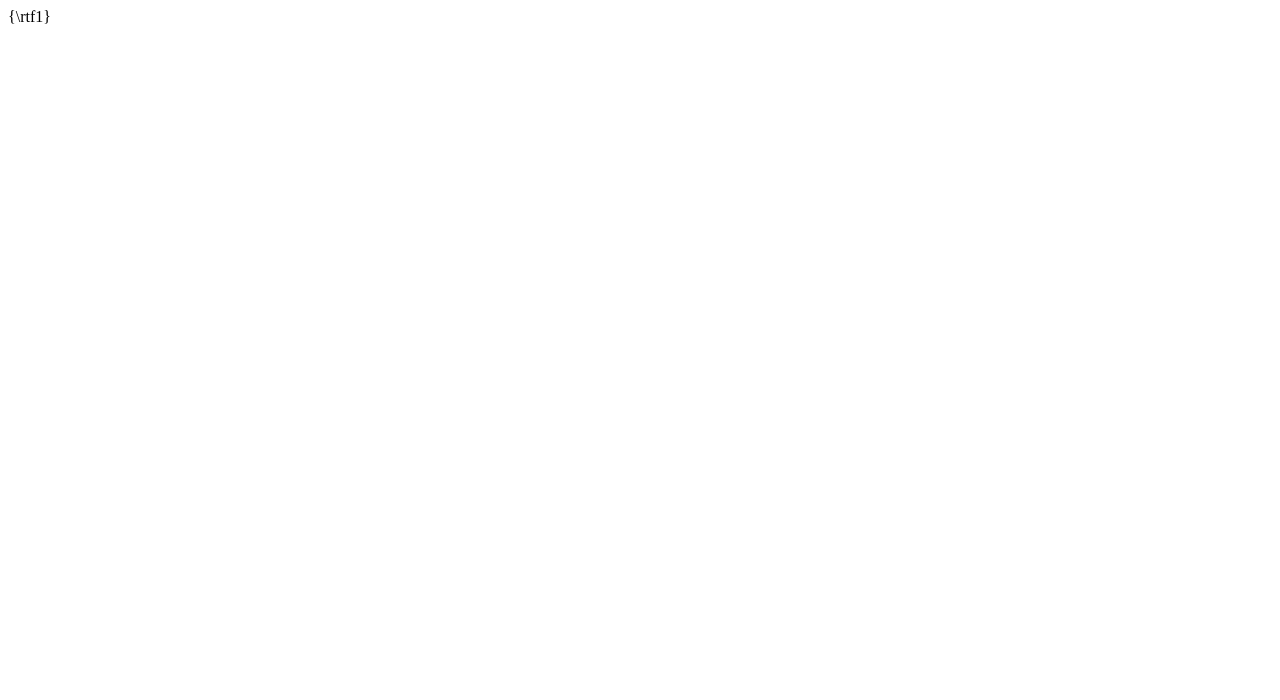
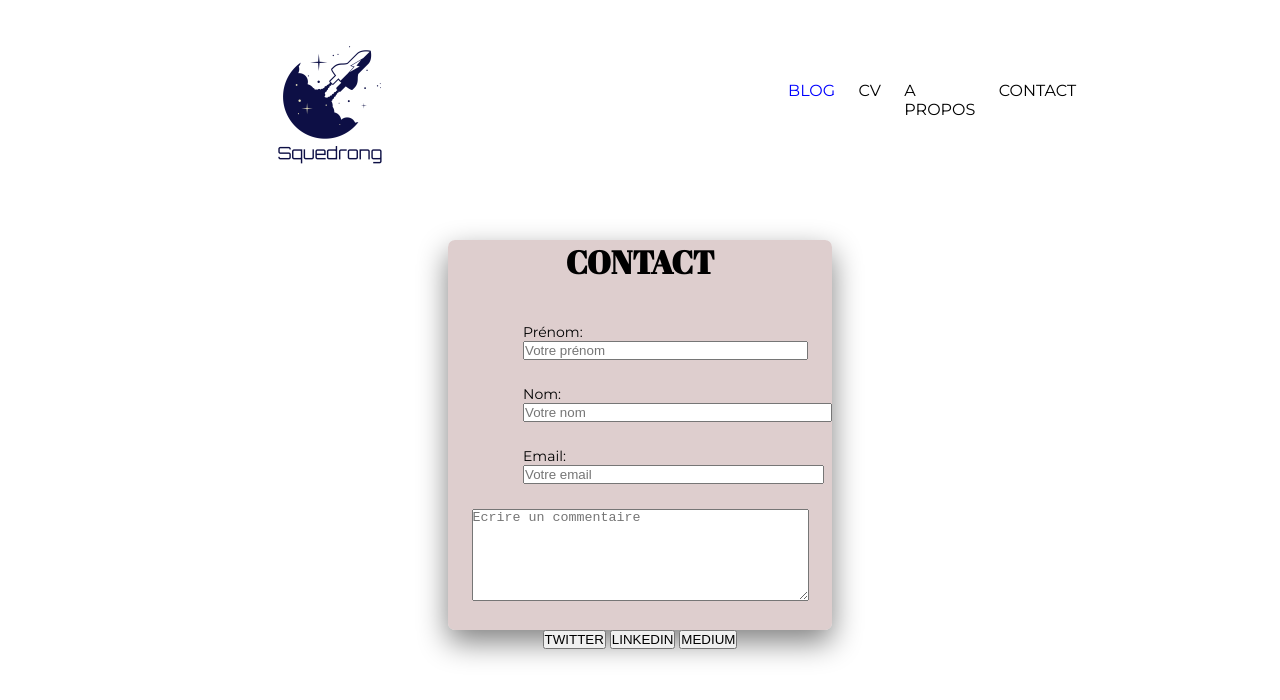
Before and after one commit to LoganN0/squedrong-kol, a plain HTML site: page contact.html in a window 1280 px wide. Drawn offline with Linux system fonts and the light colour scheme.

Commit message:
ajout a propos, contact, stylekevin

```diff
--- a/contact.html
+++ b/contact.html
@@ -1 +1,52 @@
-{\rtf1}
+<!DOCTYPE html>
+<html lang="en">
+<head>
+    <meta charset="UTF-8">
+    <meta http-equiv="X-UA-Compatible" content="IE=edge">
+    <meta name="viewport" content="width=device-width, initial-scale=1.0">
+    <link rel="stylesheet" href="style.css">
+    <link rel="stylesheet" href="stylekevin.css">
+    <link rel="preconnect" href="https://fonts.googleapis.com">
+    <link rel="preconnect" href="https://fonts.gstatic.com" crossorigin>
+    <link href="https://fonts.googleapis.com/css2?family=Abril+Fatface&display=swap" rel="stylesheet">
+
+    <link rel="preconnect" href="https://fonts.googleapis.com">
+    <link rel="preconnect" href="https://fonts.gstatic.com" crossorigin>
+    <link href="https://fonts.googleapis.com/css2?family=Montserrat&display=swap" rel="stylesheet">
+
+    <title>Squedrong - Accueil</title>
+</head>
+<body>
+
+    <header>
+
+        <img src="images/logo.png" alt="Logo de Squedrong">
+
+        <nav>
+
+            <a href="/action_page.php" class="navbar" id="blog-navbar">BLOG</a>
+            <a href="/action_page.php" class="navbar">CV</a>
+            <a href="/action_page.php" class="navbar">A PROPOS</a>
+            <a href="/action_page.php" class="navbar">CONTACT</a>
+
+        </nav>
+
+    </header>
+
+<main class="main-contact">
+<h1 class="titre1-contact">CONTACT</h1>
+<form action="mailto:votreemail@gmail.com">
+<label for="Prenom" class="element-contact">Prénom: <input type="text" minlength="2" maxlength="20" placeholder="Votre prénom" size="33px" required></label><br>
+<label for="Nom" class="element-contact">Nom: <input type="text" minlength="2" maxlength="20" placeholder="Votre nom" size="36px" required></label><br>
+<label for=Email" class="element-contact">Email: <input type="email" placeholder="Votre email" size="35px" required></label><br>
+<label for="Commentaires"><Textarea cols="40" rows="6" wrap="soft" placeholder="Ecrire un commentaire" required></Textarea></label> <br>
+</form>
+</main>
+<div class="bouton-contact">
+<button onclick="window.location.href='/action_page.php'">TWITTER</button>
+<button onclick="window.location.href='/action_page.php'">LINKEDIN</button>
+<button onclick="window.location.href='/action_page.php'">MEDIUM</button>
+</div>
+
+</body>
+</html>
--- /dev/null
+++ b/stylekevin.css
@@ -0,0 +1,38 @@
+.main-contact{
+    text-align: left;
+    margin-left: 35%;
+    margin-right: 35%;
+    margin-top: 40px;
+    background-color: rgba(206, 183, 183, 0.673);
+    border-radius: 7px;
+    box-shadow: 0px 12px 30px grey;
+}
+.titre1-contact{
+    text-align: center;
+    margin-bottom: 40px;
+    font-family: 'Abril Fatface', sans-serif;
+}
+form{
+    display: flex;
+    text-align: center;
+    flex-direction: column;
+    font-family: 'Montserrat', sans-serif;
+    font-size: 14px;
+}
+form>*{
+    margin-bottom: 7px;
+}
+.bouton-contact{
+    text-align: center;
+}
+.element-contact{
+    text-align: left;
+margin-left: 75px;
+}
+.main-a-propos{
+text-align: left;
+margin-left: 320px;
+margin-right: 220px;
+
+
+}
```
